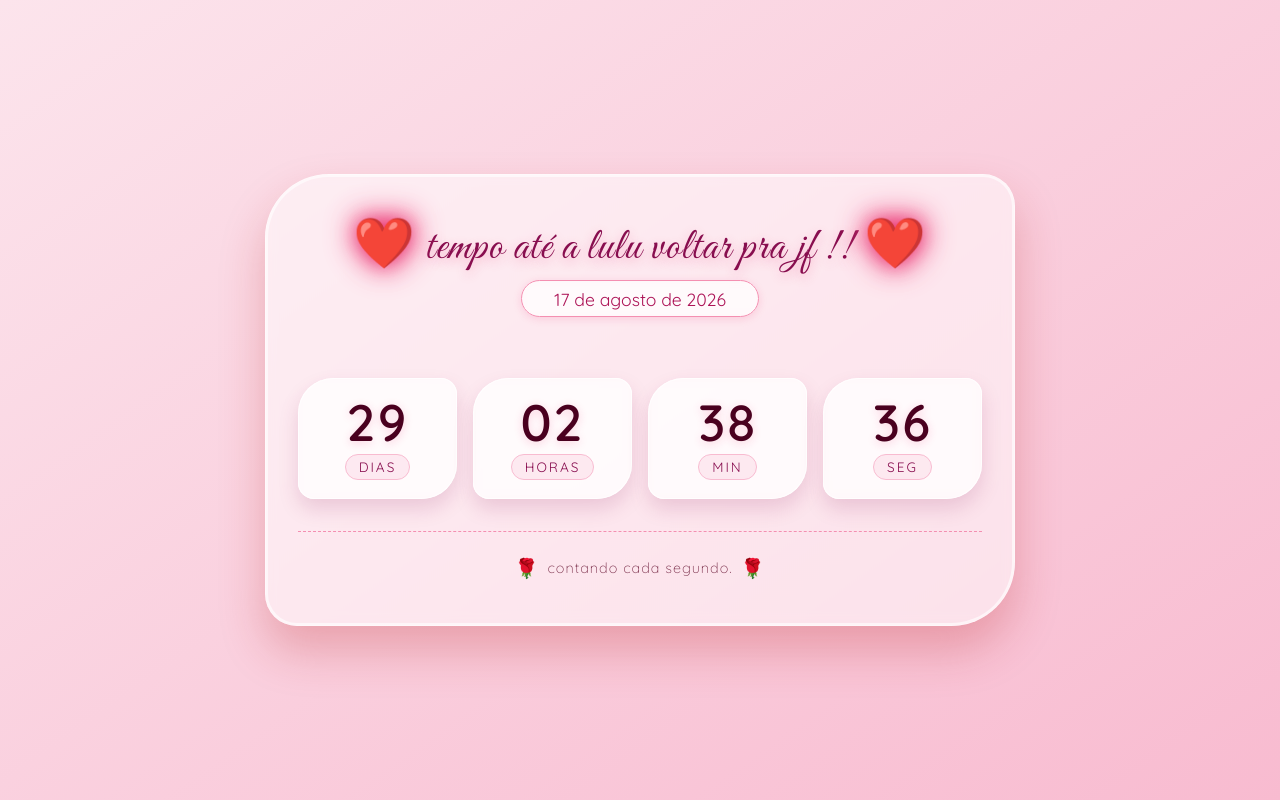
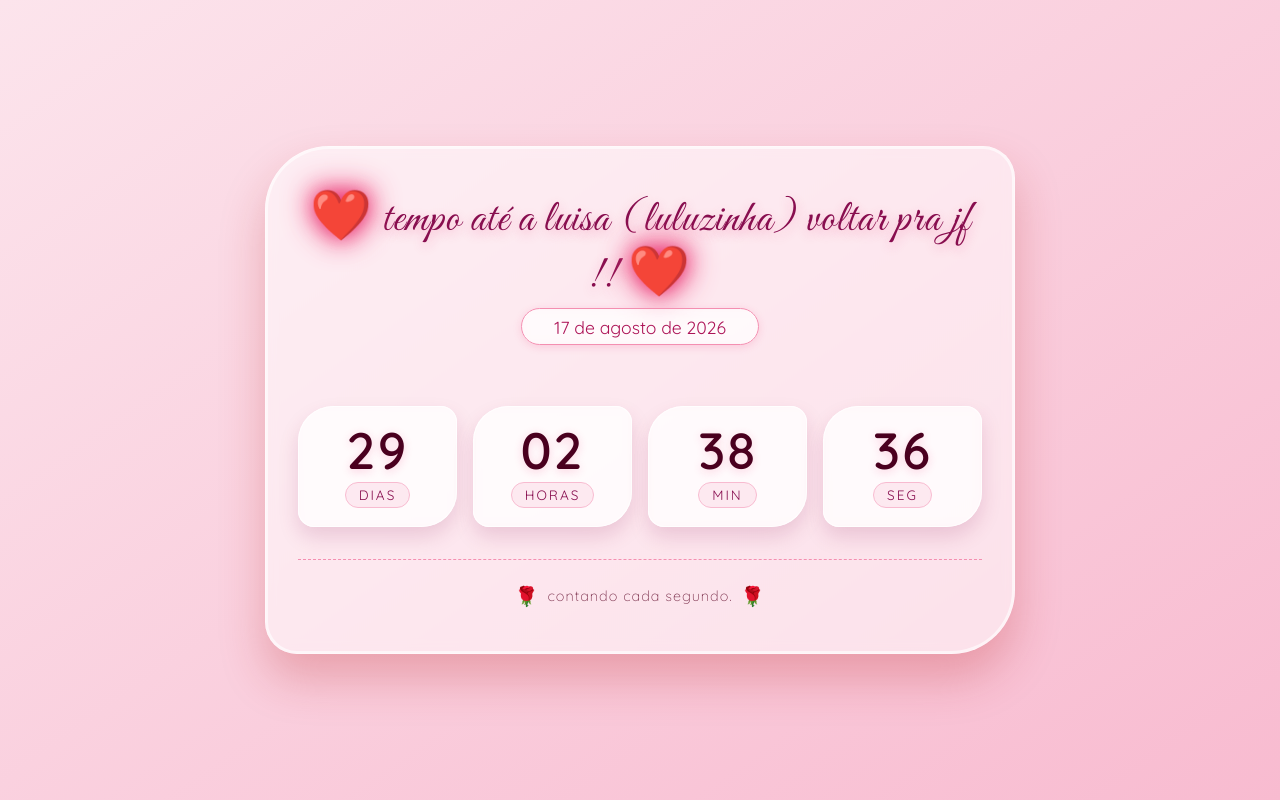
Before and after one commit to davisemdedo/lulu, a plain HTML site: page index.html in a window 1280 px wide. Drawn offline with Linux system fonts and the light colour scheme.

Commit message:
Update index.html

```diff
--- a/index.html
+++ b/index.html
@@ -210,7 +210,7 @@
     <!-- Título com coração -->
     <div class="titulo">
         <span class="coração">❤️</span>
-        tempo até a lulu voltar pra jf !!
+        tempo até a luisa (luluzinha) voltar pra jf !!
         <span class="coração">❤️</span>
     </div>
     <div class="subtitulo">
```
